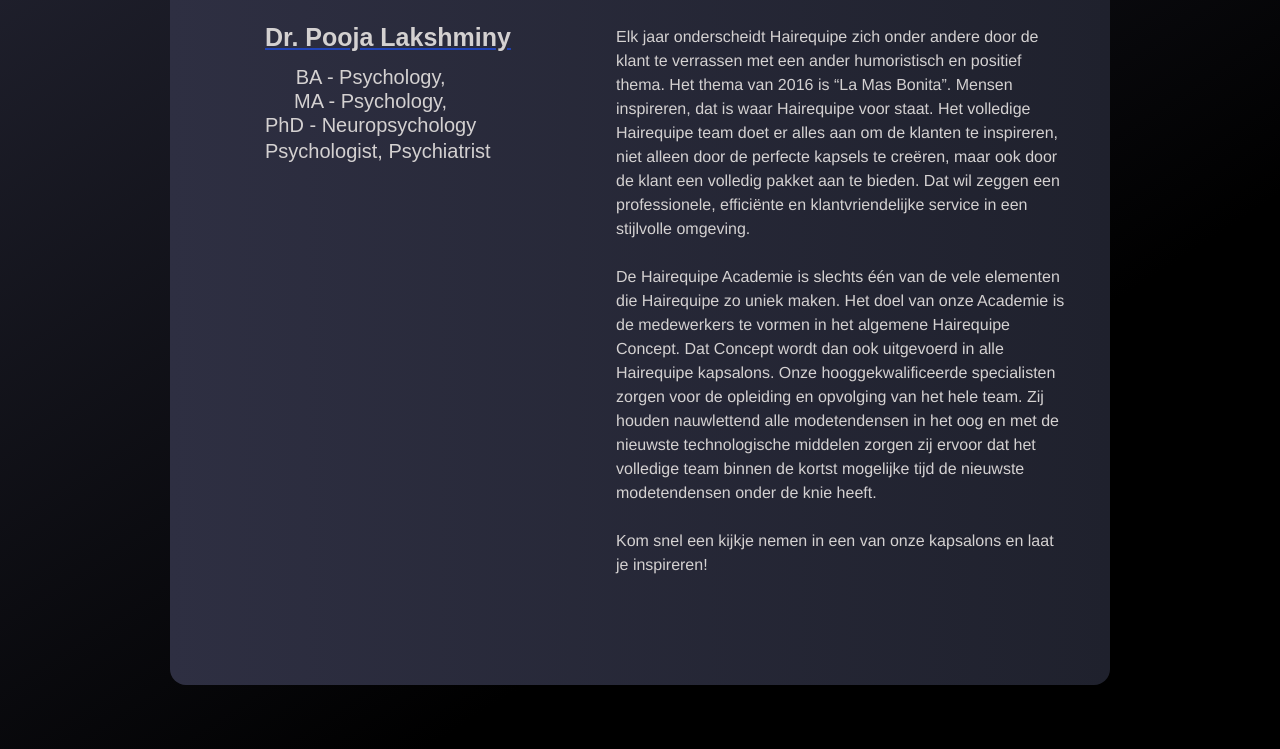
After one commit to CodeFuseX/Anonimo-ML, a Django app: page /doc1 in a window 1280 px wide. The commit adds this page. Shown: the part 550-1299 px from the top of the page. Run offline with Django 3.2, Linux system fonts and the light colour scheme; some libraries are stand-ins or nearby versions.

Commit message:
Some UI changes

```diff
--- a/doctorapp/views.py
+++ b/doctorapp/views.py
@@ -98,6 +98,7 @@ def docsession(request):
     for patient in allPatients:
         allPatients_details = User.objects.get(username = patient.patient_username)
         allP = editProfile.objects.get(profile_user = allPatients_details.id)
+
         allR = ReportDoc.objects.filter(patient_username = patient.patient_username)
         all_patient_details.append(allP)
         session_details.append(patient)
--- a/home/urls.py
+++ b/home/urls.py
@@ -27,4 +27,7 @@ urlpatterns = [
     path('doctorprofile', views.doctorprofile,name="doctorprofile"),
     path('doctorsetting', views.doctorsetting,name="doctorsetting"),
     path('help/<int:id>', views.help, name="userprofile"),
+    path('doc1', views.doc1, name="doc1"),
+    path('doc2',views.doc2, name="doc2"),
+    path('doc3', views.doc3, name="doc3"),
 ]
--- a/home/views.py
+++ b/home/views.py
@@ -535,3 +535,12 @@ def help(request,id):
 
 
     return render(request,'docHelp.html',context)
+
+def doc1(request):
+    return render(request, 'doc1.html')
+
+def doc2(request):
+    return render(request, 'doc2.html')
+
+def doc3(request):
+    return render(request, 'doc3.html')
--- a/static/css/anonym.css
+++ b/static/css/anonym.css
@@ -8,6 +8,7 @@ body{
   background-image: linear-gradient(150deg, #2e2f42 0%, black  60%);
   background-repeat: no-repeat;
   height: auto;
+  min-height: 96rem;
 }
 
 .navbar {
--- /dev/null
+++ b/static/css/doc.css
@@ -0,0 +1,131 @@
+body {
+    background-image: linear-gradient(147deg, #2e2f42 0%, black 74%);
+    font-family: 'Montserrat', sans-serif !important;
+  }
+
+  header, main, footer {
+    margin-left:auto;
+    margin-right:auto;
+    width:900px;
+    padding:20px;
+    line-height:1.5em;
+
+  }
+  img{
+    border-radius: 500px;
+    height: 310px;
+    width: 310px;
+    margin-left: 3.5rem;
+    object-fit: cover;
+
+  }
+  h1 {
+    margin-top: 1rem;
+    font-size:80px;
+    text-align:center;
+    font-weight:bold;
+  }
+
+  h2 {
+    font-size:25px;
+    font-weight:bold;
+    font-family: 'Montserrat', sans-serif;
+    text-align:center;
+    float:left;
+    margin-left: -20rem;
+    margin-top: 21rem;
+    text-decoration: underline #2143b6;
+  }
+  h4{
+      font-size:20px;
+
+      font-family: 'Montserrat', sans-serif;
+      text-align:center;
+      float:left;
+      margin-left: -18.8rem;
+      margin-top: 24rem;
+  }
+  h5{
+    font-size:20px;
+
+    font-family: 'Montserrat', sans-serif;
+    text-align:center;
+    float:left;
+    margin-left: -18.8rem;
+    margin-top: 26rem;
+  }
+  .detail {
+    font-size: 20px;
+
+    margin-left: -20rem;
+    margin-top: 23.5rem;
+    font-family: 'Montserrat', sans-serif;
+    text-align:center;
+    float:left;
+  }
+
+  nav {
+    text-align:center;
+    font-size:20px;
+    margin-bottom:8px;
+  }
+
+  a {
+    color:cornflowerblue;
+    text-decoration:none;
+  }
+
+  a:hover {
+    color:black;
+    text-decoration:underline;
+  }
+
+  header {
+    margin-top:30px;
+    padding:20px;
+    height:100px;
+    background-image: linear-gradient(to left,#1f212d,#2e2f42);
+    color:rgb(235, 231, 231);
+    border-radius: 1rem !important;
+    border: none;
+    box-shadow: none;
+  }
+
+  main {
+    margin-top:25px;
+    height:1000px;
+    color:rgb(212, 209, 209);
+    background-image: linear-gradient(to left,#1f212d,#2e2f42);
+    overflow:auto;
+    font-family:helvetica;
+    margin-bottom: 4rem;
+    border-radius: 1rem !important;
+    border: none;
+    box-shadow: none;
+  }
+
+
+  .fotokolom {
+    clear:both;
+    float:left;
+    width:410px;
+    height:250px;
+
+  }
+  .tekst {
+    float:right;
+    width:450px;
+    font-size: 16px;
+    text-align: left;
+    margin-right: 1.5rem;
+  }
+
+  .salons {
+    float:right;
+    width:450px;
+  }
+
+  .services {
+    width:450px;
+    float:left;
+  }
--- a/static/css/resources.css
+++ b/static/css/resources.css
@@ -54,6 +54,7 @@ header .material-icons{
     margin: 3rem;
     border-bottom: 0.4rem solid linear-gradient(to left,#264ed1,#2143b6);
     background-color: #ffff;
+    color: #ffff;
 }
 
 .rss-title span .fa fa-lightbulb-o {
@@ -97,12 +98,15 @@ h2{
     height: 50rem !important;
     width: 80%;
     margin-left: 40%;
+    border-radius: 2rem;
+    margin-bottom: 2rem;
 }
 .card-body {
     background: black;
     border: none;
     font-size: 1.5rem;
     height: 50rem;
+    border-radius: 2rem;
 }
 .card-body h5{
     color: #007bff;
--- a/static/css/sessions.css
+++ b/static/css/sessions.css
@@ -34,7 +34,7 @@ body{
 .column {
   float: center;
   width: 27.5%;
-  margin-left: 8.5rem;
+  margin-left: -0.7rem;
   padding: 10px;
   height: 50rem; /* Should be removed. Only for demonstration */
 }
@@ -85,6 +85,7 @@ margin-bottom: 20rem;
 }
 .card-header a:hover{
   color: #264ed1 !important;
+  border: none !important;
 }
 
 .circle {
@@ -146,7 +147,7 @@ margin-bottom: 20rem;
 }*/
 
 .border-primary{
-  border: none;
+  border: none !important;
   background-image: linear-gradient(to left,#1f212d,#2e2f42);
 }
 button.button {
--- a/templates/agreement.html
+++ b/templates/agreement.html
@@ -16,6 +16,9 @@
          }
     </script>
   </head>
+
+
+  <br><br><br><br><br><br>
 
   <body class="agreement">
     <br/>
--- /dev/null
+++ b/templates/doc1.html
@@ -0,0 +1,54 @@
+<!DOCTYPE html>
+<html lang="en" >
+<head>
+  <meta charset="UTF-8">
+  <title>Professional's Info</title>
+  <link href="https://fonts.googleapis.com/css?family=Nothing+You+Could+Do" rel="stylesheet">
+<link href="https://fonts.googleapis.com/css?family=Julius+Sans+One" rel="stylesheet">
+<link href="https://fonts.googleapis.com/css?family=Mr+Dafoe" rel="stylesheet">
+<link href="https://fonts.googleapis.com/css?family=Abril+Fatface" rel="stylesheet"><link rel="stylesheet" href="https://cdnjs.cloudflare.com/ajax/libs/meyer-reset/2.0/reset.min.css">
+<link rel="stylesheet" href="static/css/doc.css">
+
+</head>
+<body>
+<!-- partial:index.partial.html -->
+<body>
+  <header>
+    <br>
+    <h1>Professional's Info</h1>
+  </header>
+
+  <main>
+
+    <br>
+      <p class="fotokolom">
+      <img src="https://images.unsplash.com/photo-1567532939604-b6b5b0db2604?ixlib=rb-1.2.1&ixid=MnwxMjA3fDB8MHxwaG90by1wYWdlfHx8fGVufDB8fHx8&auto=format&fit=crop&w=687&q=80">
+      <h2 style="margin-left:-335px">Dr. Pooja Lakshminy</h2>
+
+      <p class="detail" style="margin-left:-335px">BA - Psychology,<br>MA - Psychology,<br> PhD - Neuropsychology</p>
+      <h5 style="margin-left:-335px; margin-top:450px">Psychologist, Psychiatrist</h5>
+    <p class="tekst">Hairequipe is fris en populair, maar werkt vooral inspirerend. Dat draagt ongetwijfeld bij tot het enorme succes van de talrijke kapsalons. Ondertussen vormt Hairequipe een uniek concept dat al bestaat uit een Hairequipe Academie en zeven kapsalons verspreid over Antwerpen en omstreken.
+
+Oog voor de nieuwste modetendensen is ontzettend belangrijk bij Hairequipe. Juist daarom wordt er zoveel belang gehecht aan permanente opleiding en opvolging van het volledige team. Naast de meest professionele, efficiënte en klantvriendelijke service zijn ook details heel belangrijk. Niet alleen de stijlvolle en piekfijne interieurs van de talrijke kapsalons leveren daar duidelijk bewijs van, ook de humoristische en positieve thema’s van Hairequipe wijzen daarop.
+ <br>
+ <br>
+Elk jaar onderscheidt Hairequipe zich onder andere door de klant te verrassen met een ander humoristisch en positief thema. Het thema van 2016 is “La Mas Bonita”.
+
+Mensen inspireren, dat is waar Hairequipe voor staat.
+
+Het volledige Hairequipe team doet er alles aan om de klanten te inspireren, niet alleen door de perfecte kapsels te creëren, maar ook door de klant een volledig pakket aan te bieden. Dat wil zeggen een professionele, efficiënte en klantvriendelijke service in een stijlvolle omgeving.
+<br>
+<br>
+De Hairequipe Academie is slechts één van de vele elementen die Hairequipe zo uniek maken. Het doel van onze Academie is de medewerkers te vormen in het algemene Hairequipe Concept. Dat Concept wordt dan ook uitgevoerd in alle Hairequipe kapsalons.
+
+Onze hooggekwalificeerde specialisten zorgen voor de opleiding en opvolging van het hele team. Zij houden nauwlettend alle modetendensen in het oog en met de nieuwste technologische middelen zorgen zij ervoor dat het volledige team binnen de kortst mogelijke tijd de nieuwste modetendensen onder de knie heeft.
+<br>
+<br>
+Kom snel een kijkje nemen in een van onze kapsalons en laat je inspireren!</p>
+
+  </main>
+</body>
+<!-- partial -->
+
+</body>
+</html>
--- a/templates/docsessions.html
+++ b/templates/docsessions.html
@@ -9,7 +9,7 @@
 <div class="row">
 
   {% for patient in  all_patient_details%}
-  {% for session in session_details  %}
+  {% for session in session_details   %}
   {% for report in allR %}
   <div class="col-sm-3">
         <div class="card toAddCardCss border-primary mb-3 bg-transparent " >
@@ -31,11 +31,15 @@
         <form action="/doctor/getDetails" method="POST">
           {% csrf_token %}
           <input type="hidden" name="patientusername" value="{{patient.profile_user}}" >
+
+
           <div class="slidecontainer">
             <input type="range" min="1" max="{{session.required_sessions}}" value="{{session.completed_sessions}}" class="slider" id="myRange" name="rangevalue">
             <p>Value: <span id="demo"  ></span></p>
 
           </div>
+
+
 
           <script>
           var slider = document.getElementById("myRange");
--- a/templates/home.html
+++ b/templates/home.html
@@ -227,6 +227,7 @@
             <p class="card-text text-white">Prioritize Self Care, Find What Works. Though challenging with so many competing needs, it is critical to focus on yourself whenever you can.<br> Mental health is health.</p>
             <footer class="blockquote-footer text-white-50"><cite title="Source Title">Dr. Pooja Lakshmin
             </div>
+            <btn class="btn btn-primary" style="height: 4rem; border-radius: 0px 0px 10px 10px; font-size:2rem"  onclick="location.href='/doc1'">Learn more</btn>
         </div>
       </div>
 
@@ -238,6 +239,7 @@
             <p class="card-text text-white">Boundaries are not just acceptable, they are necessary protecting our mental health and focusing on self care should include being aware of the triggers that make us feel worse</p>
             <footer class="blockquote-footer text-white-50"><cite title="Source Title">Dr. Meltzer Brody</cite></footer>
           </div>
+          <btn class="btn btn-primary" style="height: 4rem; border-radius: 0px 0px 10px 10px; font-size:2rem" onclick="location.href='/doc2'">Learn more</btn>
         </div>
       </div>
 
@@ -249,6 +251,7 @@
             <p class="card-text text-white">Be Nicer To Yourself and Others. Many experts interviewed said that its important right now to understand that you are not going to be as productive as you were and that is OK</p>
             <footer class="blockquote-footer text-white-50"><cite title="Source Title">Jessica Dyer LCSW</cite></footer>
           </div>
+          <btn class="btn btn-primary" style="height: 4rem; border-radius: 0px 0px 10px 10px; font-size:2rem" onclick="location.href='/doc3'">Learn more</btn>
         </div>
       </div>
 
--- a/templates/resources.html
+++ b/templates/resources.html
@@ -5,7 +5,8 @@
 <link rel ="stylesheet" href="{% static 'css/resources.css' %}">
 <link href="https://fonts.googleapis.com/icon?family=Material+Icons">
   <link href="https://fonts.googleapis.com/css?family=Montserrat:400,700,200" rel="stylesheet" />
-   <header class="header">
+  <br><br>
+  <header class="header">
       <h1 class="rss-title"><span><i class="fa fa-lightbulb-o" aria-hidden="true"></i></span> Resources</h1> <!-- TODO: change to relevant topics -->
     </header>
 
```
Also changed, not shown: templates/doc2.html (added, +53 -0 lines), templates/doc3.html (added, +53 -0 lines), templates/session.html (+5 -5 lines), db.sqlite3, images/profile/20220404092347TechWave_BE_Poster.png (added).
